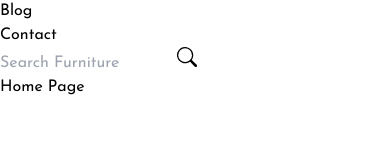
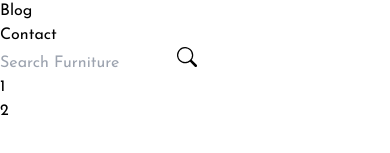
Before and after one commit to Jahid0178/Hekto-Furniture-Shop, a Next.js app: page / in a window 390 px wide. Shown: the part 297-450 px from the top of the page. Built offline with nearby package versions, Linux system fonts and the light colour scheme.

Commit message:
mod - display none when top nav and bottom nav goes to mobile device without responsive

```diff
--- a/app/(client)/home/page.tsx
+++ b/app/(client)/home/page.tsx
@@ -2,9 +2,14 @@
 
 const HomePage = () => {
   return (
-    <div>
-      <h1>Home Page</h1>
-    </div>
+    <section>
+      <div className="container">
+        <div className="grid grid-cols-1 md:grid-cols-2 gap-4">
+          <div>1</div>
+          <div>2</div>
+        </div>
+      </div>
+    </section>
   );
 };
 
--- a/components/client/Header/BottomHeader.tsx
+++ b/components/client/Header/BottomHeader.tsx
@@ -12,7 +12,7 @@ const BottomHeader = () => {
         <div>
           <Logo title="Hekto" />
         </div>
-        <ul className="flex gap-4">
+        <ul className="hidden md:flex gap-4">
           {navigationLinks.map((navigationLink) => (
             <li key={navigationLink.id}>
               <Link href={navigationLink.href} className="hover:text-[#FB2E86]">
@@ -21,7 +21,7 @@ const BottomHeader = () => {
             </li>
           ))}
         </ul>
-        <div>
+        <div className="hidden md:block">
           <Input
             type="text"
             className="input-primary"
--- a/components/client/Header/Header.tsx
+++ b/components/client/Header/Header.tsx
@@ -6,7 +6,7 @@ import TopHeader from "./TopHeader";
 const Header = () => {
   return (
     <header>
-      <div className="bg-violet-500 text-white py-2">
+      <div className="hidden md:block bg-violet-500 text-white py-2">
         <TopHeader />
       </div>
       <div className="py-4">
```
Also changed, not shown: public/images/sofa promotional header.png (added).
